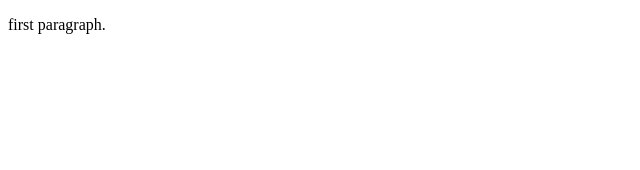
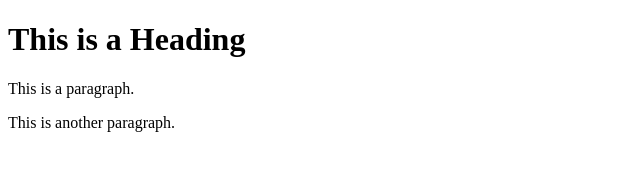
Before and after one commit to RabbyBhamu1/Step-1-git-project1, a plain HTML site: page index.html in a window 1280 px wide. Shown: the whole page, without its empty margins (0-640 px from the left). Drawn offline with Linux system fonts and the light colour scheme.

Commit message:
Update index.html

```diff
--- a/index.html
+++ b/index.html
@@ -4,6 +4,8 @@
 <title>page Title</title>
 </head>
 <body>
-  <p>first paragraph.</p>
+   <h1>This is a Heading</h1>
+   <p>This is a paragraph.</p>
+   <p>This is another paragraph.</p>
 <body>
 <html>
```
